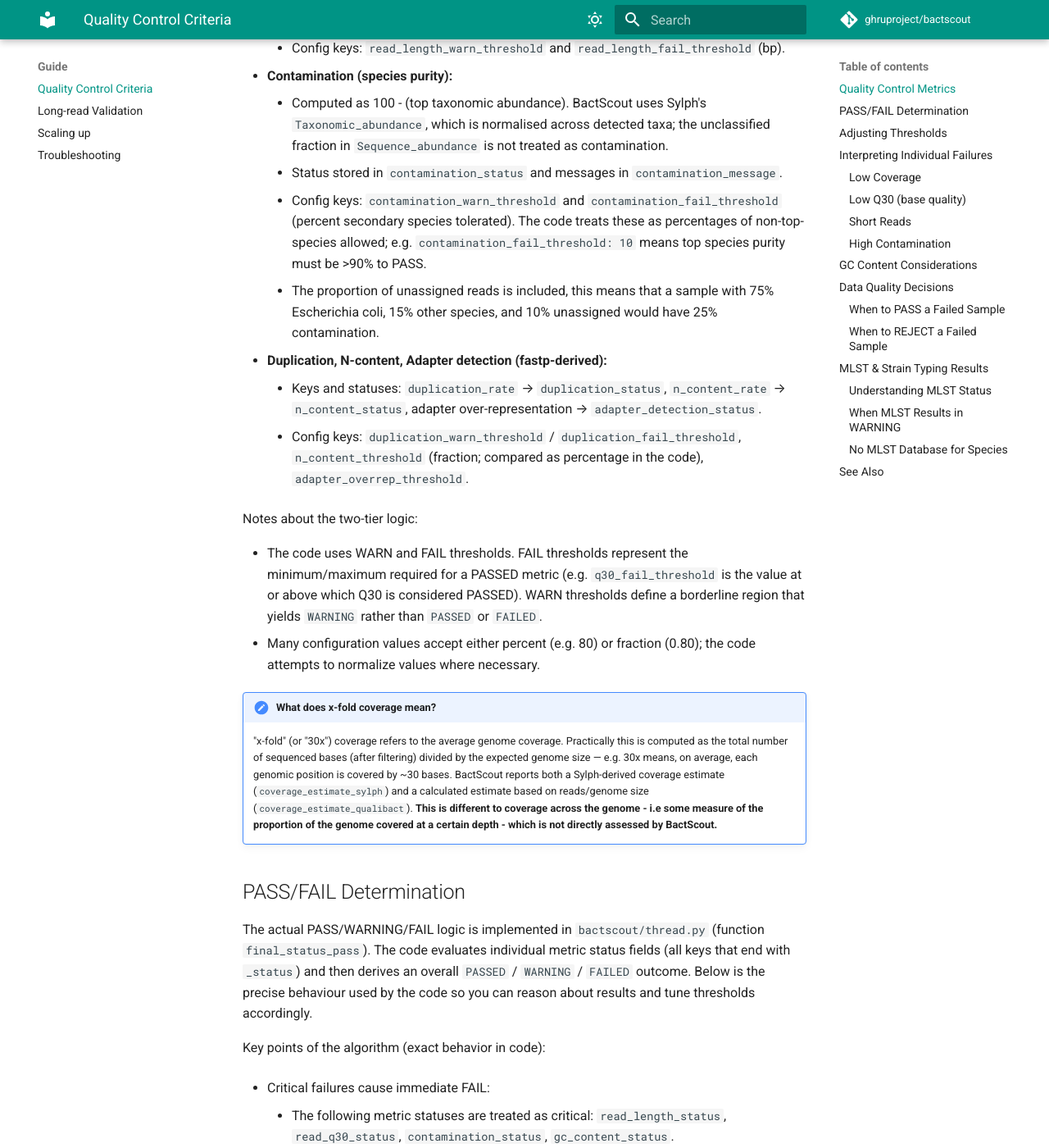
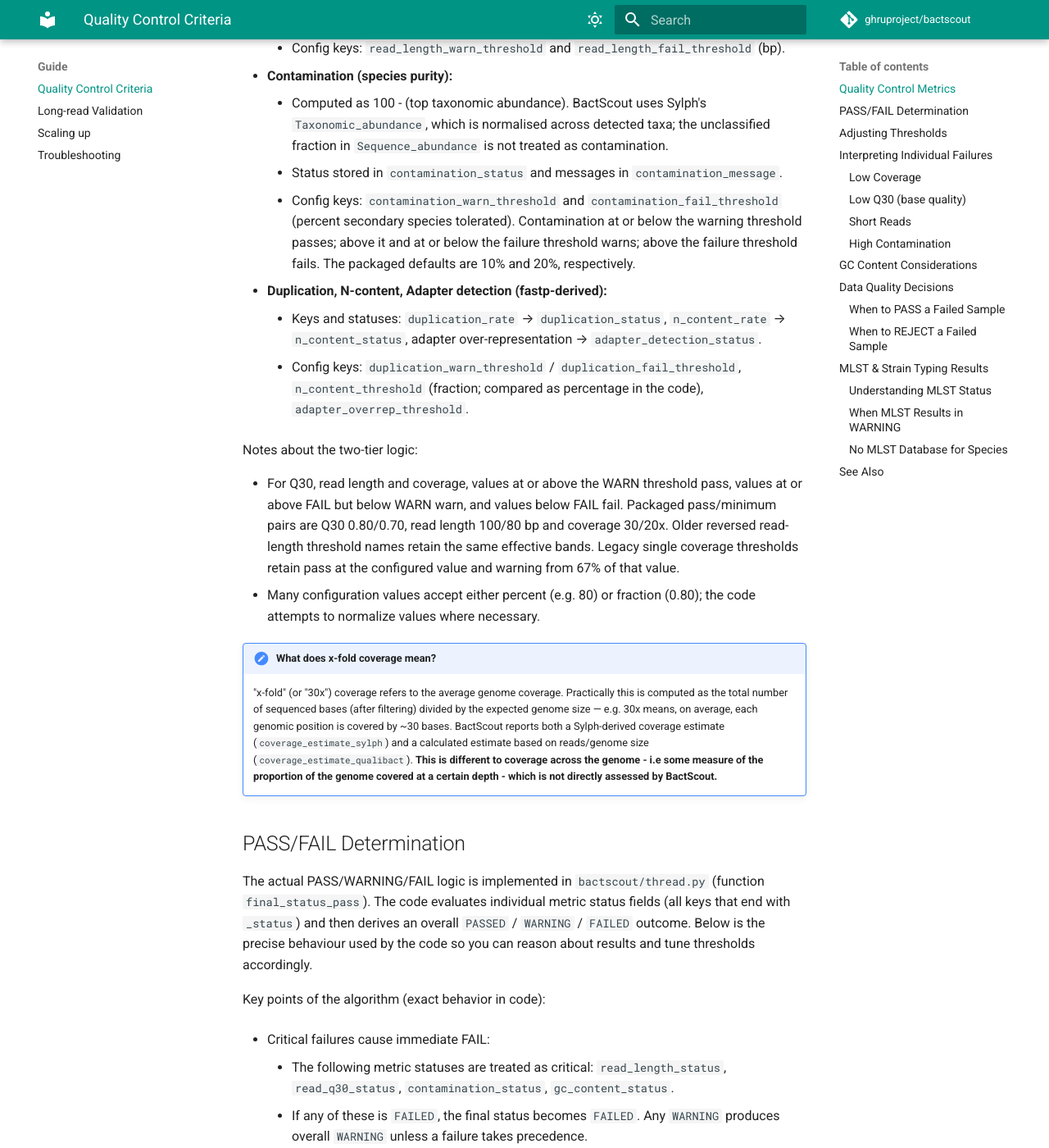
Before and after one commit to ghruproject/bactscout, an MkDocs documentation site: the page built from docs/guide/quality-control.md, in a window 1280 px wide and 1400 px high, scrolled down 2035 px. Shown: the whole window at 82% size. Built offline with MkDocs 1.6.1 and Material for MkDocs 9.7.7, drawn with Linux system fonts in a browser that asks for light colours; comment, search, counter and statistics services are not loaded; some of the changed text lies outside the part shown.

Commit message:
Fix short-read QC warning bands and overall warning propagation

````diff
--- a/docs/guide/quality-control.md
+++ b/docs/guide/quality-control.md
@@ -55,8 +55,7 @@
 - **Contamination (species purity):**
     - Computed as 100 - (top taxonomic abundance). BactScout uses Sylph's `Taxonomic_abundance`, which is normalised across detected taxa; the unclassified fraction in `Sequence_abundance` is not treated as contamination.
     - Status stored in `contamination_status` and messages in `contamination_message`.
-    - Config keys: `contamination_warn_threshold` and `contamination_fail_threshold` (percent secondary species tolerated). The code treats these as percentages of non-top-species allowed; e.g. `contamination_fail_threshold: 10` means top species purity must be >90% to PASS.
-    - The proportion of unassigned reads is included, this means that a sample with 75% Escherichia coli, 15% other species, and 10% unassigned would have 25% contamination.
+    - Config keys: `contamination_warn_threshold` and `contamination_fail_threshold` (percent secondary species tolerated). Contamination at or below the warning threshold passes; above it and at or below the failure threshold warns; above the failure threshold fails. The packaged defaults are 10% and 20%, respectively.
 
 - **Duplication, N-content, Adapter detection (fastp-derived):**
     - Keys and statuses: `duplication_rate` → `duplication_status`, `n_content_rate` → `n_content_status`, adapter over-representation → `adapter_detection_status`.
@@ -64,7 +63,7 @@
 
 Notes about the two-tier logic:
 
-- The code uses WARN and FAIL thresholds. FAIL thresholds represent the minimum/maximum required for a PASSED metric (e.g. `q30_fail_threshold` is the value at or above which Q30 is considered PASSED). WARN thresholds define a borderline region that yields `WARNING` rather than `PASSED` or `FAILED`.
+- For Q30, read length and coverage, values at or above the WARN threshold pass, values at or above FAIL but below WARN warn, and values below FAIL fail. Packaged pass/minimum pairs are Q30 0.80/0.70, read length 100/80 bp and coverage 30/20x. Older reversed read-length threshold names retain the same effective bands. Legacy single coverage thresholds retain pass at the configured value and warning from 67% of that value.
 - Many configuration values accept either percent (e.g. 80) or fraction (0.80); the code attempts to normalize values where necessary.
 
 !!! note "What does x-fold coverage mean?"
@@ -79,11 +78,11 @@
 
 - Critical failures cause immediate FAIL:
     - The following metric statuses are treated as critical: `read_length_status`, `read_q30_status`, `contamination_status`, `gc_content_status`.
-    - If any of these is `FAILED`, the final status becomes `FAILED`.
+    - If any of these is `FAILED`, the final status becomes `FAILED`. Any `WARNING` produces overall `WARNING` unless a failure takes precedence.
 
 - Coverage handling (both Sylph and qualibact coverage are considered):
     - The pipeline computes two coverage estimates: `coverage_status` (Sylph) and `coverage_estimate_qualibact_status` (calculated from read bases and expected genome size).
-    - If both coverage statuses are `FAILED`, final status is `FAILED`.
+    - If both coverage statuses are `FAILED`, final status is `FAILED`. Any coverage `WARNING` produces overall `WARNING` unless a failure takes precedence.
     - If exactly one of the two coverage statuses is `FAILED` (the other is `PASSED` or `WARNING`), final status becomes `WARNING` (unless already `FAILED` due to a critical metric).
 
 - Non-critical metrics turn PASS → WARNING but do not alone cause FAIL:
@@ -94,7 +93,7 @@
 
 - Any critical `FAILED` → overall `FAILED`.
 - Both coverage methods `FAILED` → overall `FAILED`.
-- One coverage `FAILED` (but not critical failures) → overall `WARNING`.
+- Any critical or coverage `WARNING`, or one coverage `FAILED` (without a failing rule above) → overall `WARNING`.
 - Any non-critical `WARNING`/`FAILED` (and no critical `FAILED`) → overall `WARNING`.
 - Otherwise no problems → overall `PASSED`.
 
@@ -125,12 +124,12 @@
 Lenient (more samples will PASS/WARNING rather than FAIL):
 
 ```yaml
-coverage_fail_threshold: 20
-coverage_warn_threshold: 13
-q30_fail_threshold: 0.70
-q30_warn_threshold: 0.60
-read_length_fail_threshold: 80
-read_length_warn_threshold: 60
+coverage_fail_threshold: 13
+coverage_warn_threshold: 20
+q30_fail_threshold: 0.60
+q30_warn_threshold: 0.70
+read_length_fail_threshold: 60
+read_length_warn_threshold: 80
 contamination_fail_threshold: 15
 contamination_warn_threshold: 8
 ```
@@ -138,12 +137,12 @@
 Strict (fewer samples PASS):
 
 ```yaml
-coverage_fail_threshold: 50
-coverage_warn_threshold: 33
-q30_fail_threshold: 0.90
-q30_warn_threshold: 0.85
-read_length_fail_threshold: 120
-read_length_warn_threshold: 100
+coverage_fail_threshold: 33
+coverage_warn_threshold: 50
+q30_fail_threshold: 0.85
+q30_warn_threshold: 0.90
+read_length_fail_threshold: 100
+read_length_warn_threshold: 120
 contamination_fail_threshold: 5
 contamination_warn_threshold: 2
 ```
@@ -225,7 +224,7 @@
 
 **Symptoms**:
 
-- Top species purity (`top_species_pct`) is below `100 - contamination_warn_threshold` (warning) or below `100 - contamination_fail_threshold` (fail). Practically, with `contamination_fail_threshold: 10`, your top species must be >90% for a PASS.
+- Contamination exceeds `contamination_warn_threshold` (warning) or `contamination_fail_threshold` (failure). At the packaged defaults, top-species purity of at least 90% passes; 80% up to but below 90% warns; below 80% fails.
 - Multiple species reported by Sylph with non-trivial abundance.
 
 **Causes**:
````
Also changed, not shown: README.md (+1 -1 lines), docs/getting-started/configuration.md (+8 -8 lines), 5 other files.
